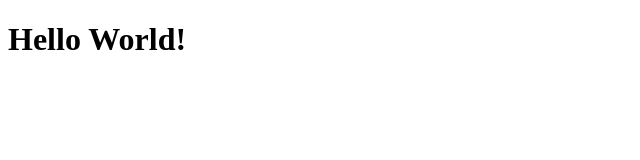
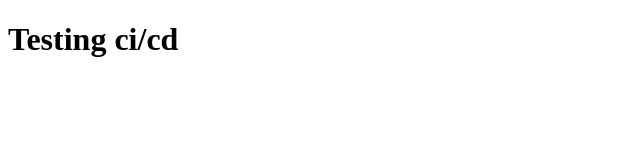
Before and after one commit to michael-chiang-dev5/template-rama, a React app: page / in a window 1280 px wide. Shown: the top 160 px of the page, without its empty margins (0-640 px from the left). Built offline with nearby package versions, Linux system fonts and the light colour scheme.

Commit message:
testing ci/cd

```diff
--- a/src/client/components/App.tsx
+++ b/src/client/components/App.tsx
@@ -2,7 +2,7 @@ import React from 'react';
 import styles from './index.module.css';
 
 function App() {
-  return <h1 className={'styles.pink'}>Hello World!</h1>;
+  return <h1 className={'styles.pink'}>Testing ci/cd</h1>;
 }
 
 export default App;
```
